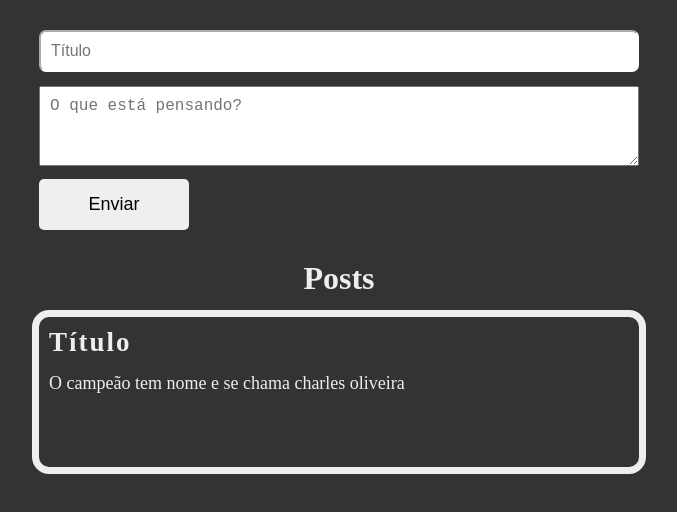
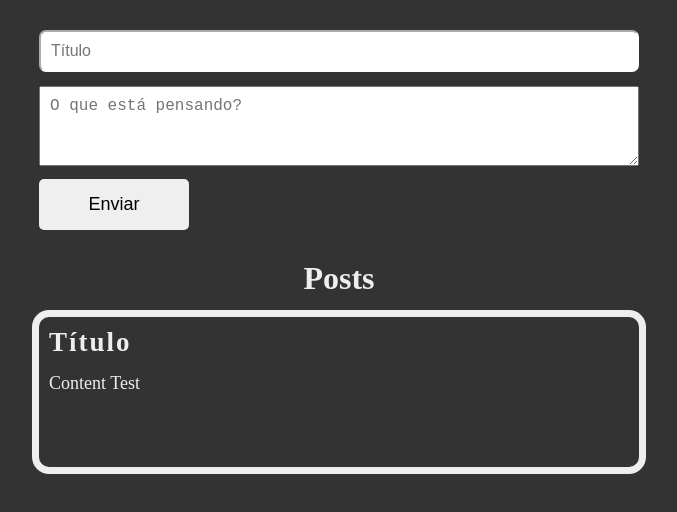
Before and after one commit to FelipePinha/PostsControlApp, a React (Vite) app: page / in a window 1280 px wide. Shown: the top 512 px of the page, without its empty margins (301-978 px from the left). Built offline with nearby package versions, Linux system fonts and the light colour scheme.

Commit message:
added base post

```diff
--- a/src/components/Post/Post.jsx
+++ b/src/components/Post/Post.jsx
@@ -6,7 +6,7 @@ export const Post = () => {
         <Wrapper>
             <h2>Título</h2>
 
-            <span>O campeão tem nome e se chama charles oliveira</span>
+            <span>Content Test</span>
         </Wrapper>
     )
 }
```
